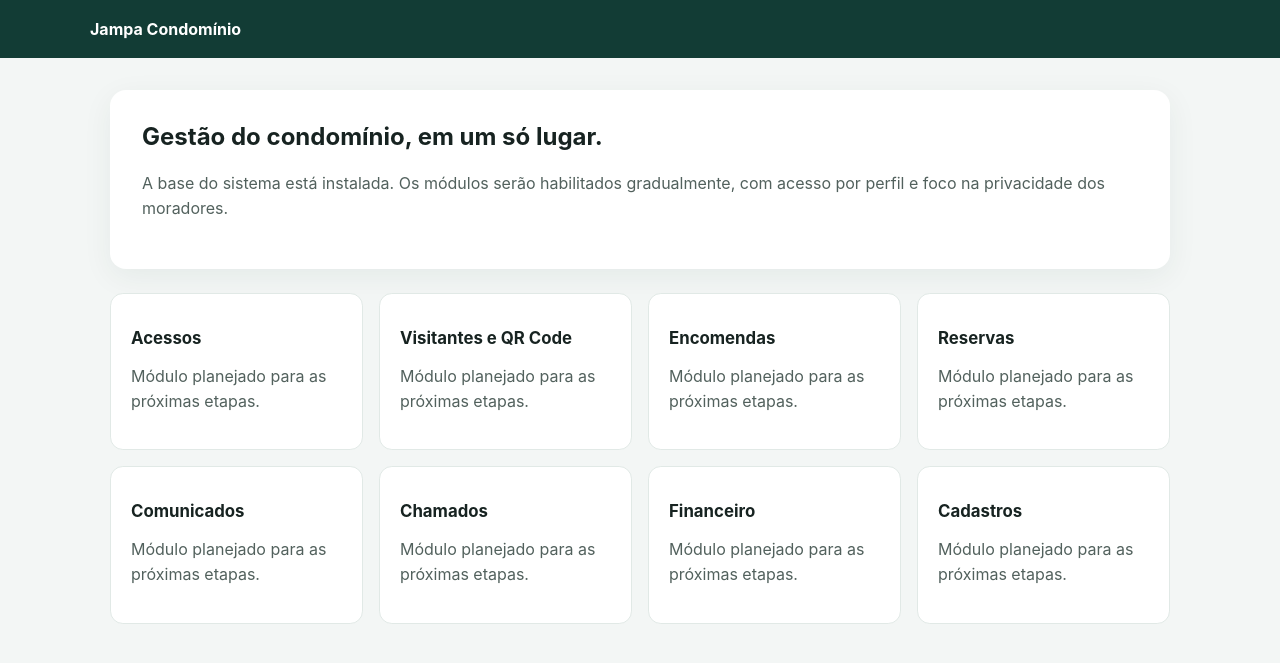
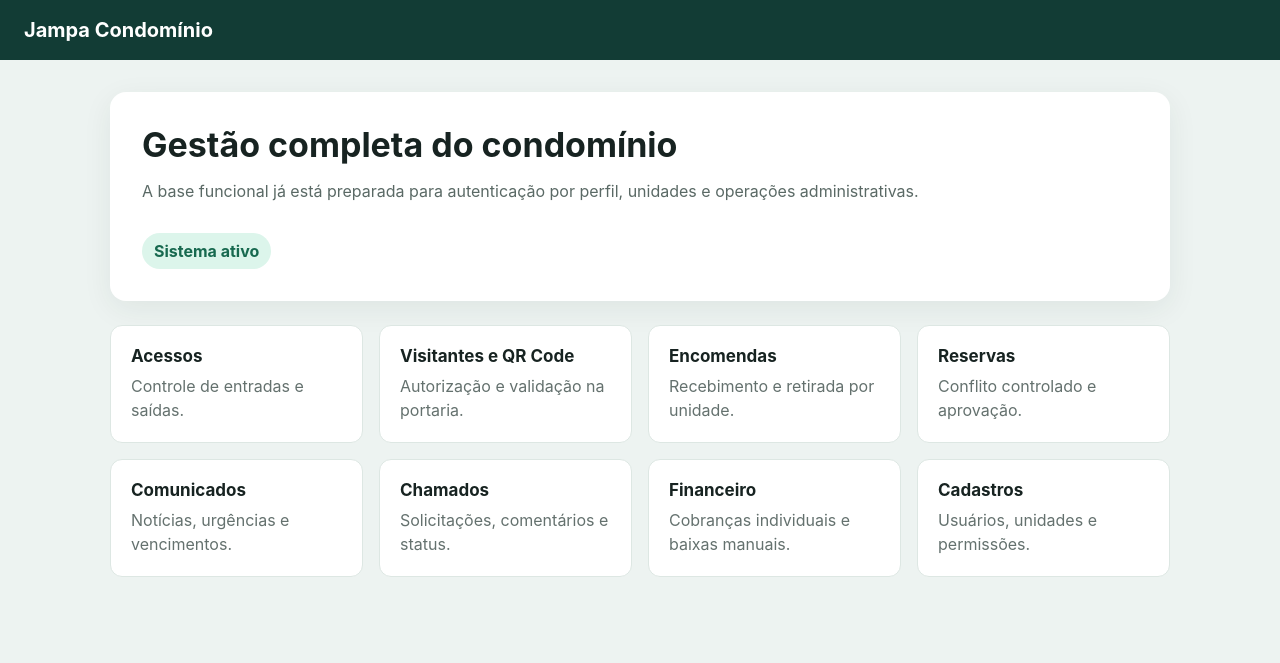
Before and after one commit to 4l6erto-spec/jampasolucoes-cond, a Laravel app: page / in a window 1280 px wide. Shown: the top 663 px of the page. Run offline with Laravel 12, Linux system fonts and the light colour scheme.

Commit message:
Criar base funcional de autenticação, perfis e módulos do condomínio

```diff
--- a/resources/views/dashboard.blade.php
+++ b/resources/views/dashboard.blade.php
@@ -2,32 +2,32 @@
 <html lang="pt-BR">
 <head>
     <meta charset="utf-8">
-    <meta name="viewport" content="width=device-width, initial-scale=1">
+    <meta name="viewport" content="width=device-width,initial-scale=1">
     <meta name="theme-color" content="#123c35">
     <title>{{ config('app.name') }}</title>
     <style>
-        :root { color-scheme: light; font-family: Inter, system-ui, sans-serif; background: #f3f6f5; color: #172321; }
-        * { box-sizing: border-box; }
-        body { margin: 0; }
-        header { padding: 1.2rem max(1.25rem, calc((100% - 1100px)/2)); background: #123c35; color: white; }
-        main { max-width: 1100px; margin: 2rem auto; padding: 0 1.25rem; }
-        .welcome { padding: 2rem; background: white; border-radius: 1rem; box-shadow: 0 8px 30px #173a3010; }
-        .grid { display: grid; grid-template-columns: repeat(auto-fit, minmax(210px, 1fr)); gap: 1rem; margin-top: 1.5rem; }
-        .card { padding: 1.25rem; background: white; border: 1px solid #e1e9e6; border-radius: .8rem; }
-        h1 { margin-top: 0; } h2 { font-size: 1.05rem; } p { line-height: 1.55; color: #52615d; }
+        :root{font-family:Inter,system-ui,-apple-system,sans-serif;color:#172321;background:#edf3f1}
+        *{box-sizing:border-box}body{margin:0}.topbar{background:#123c35;color:#fff;padding:18px 24px}.topbar strong{font-size:20px}.wrap{max-width:1100px;margin:auto;padding:32px 20px}.hero{background:#fff;border-radius:16px;padding:32px;box-shadow:0 8px 30px #173a3012}.hero h1{margin:0 0 10px;font-size:34px}.hero p{color:#5a6965}.grid{display:grid;grid-template-columns:repeat(auto-fit,minmax(220px,1fr));gap:16px;margin-top:24px}.card{background:#fff;border:1px solid #dde7e3;border-radius:12px;padding:20px}.card h2{margin:0 0 8px;font-size:17px}.card p{margin:0;color:#64716e;line-height:1.5}.status{display:inline-block;margin-top:16px;padding:8px 12px;border-radius:999px;background:#dcf5eb;color:#17694f;font-weight:700}
+        @media(max-width:600px){.wrap{padding:18px 12px}.hero{padding:22px}.hero h1{font-size:27px}}
     </style>
 </head>
 <body>
-<header><strong>{{ config('app.name') }}</strong></header>
-<main>
-    <section class="welcome">
-        <h1>Gestão do condomínio, em um só lugar.</h1>
-        <p>A base do sistema está instalada. Os módulos serão habilitados gradualmente, com acesso por perfil e foco na privacidade dos moradores.</p>
+<header class="topbar"><strong>{{ config('app.name') }}</strong></header>
+<main class="wrap">
+    <section class="hero">
+        <h1>Gestão completa do condomínio</h1>
+        <p>A base funcional já está preparada para autenticação por perfil, unidades e operações administrativas.</p>
+        <span class="status">Sistema ativo</span>
     </section>
-    <section class="grid" aria-label="Módulos do sistema">
-        @foreach (['Acessos', 'Visitantes e QR Code', 'Encomendas', 'Reservas', 'Comunicados', 'Chamados', 'Financeiro', 'Cadastros'] as $module)
-            <article class="card"><h2>{{ $module }}</h2><p>Módulo planejado para as próximas etapas.</p></article>
-        @endforeach
+    <section class="grid">
+        <article class="card"><h2>Acessos</h2><p>Controle de entradas e saídas.</p></article>
+        <article class="card"><h2>Visitantes e QR Code</h2><p>Autorização e validação na portaria.</p></article>
+        <article class="card"><h2>Encomendas</h2><p>Recebimento e retirada por unidade.</p></article>
+        <article class="card"><h2>Reservas</h2><p>Conflito controlado e aprovação.</p></article>
+        <article class="card"><h2>Comunicados</h2><p>Notícias, urgências e vencimentos.</p></article>
+        <article class="card"><h2>Chamados</h2><p>Solicitações, comentários e status.</p></article>
+        <article class="card"><h2>Financeiro</h2><p>Cobranças individuais e baixas manuais.</p></article>
+        <article class="card"><h2>Cadastros</h2><p>Usuários, unidades e permissões.</p></article>
     </section>
 </main>
 </body>
--- a/routes/web.php
+++ b/routes/web.php
@@ -3,3 +3,4 @@
 use Illuminate\Support\Facades\Route;
 
 Route::view('/', 'dashboard')->name('home');
+Route::get('/up', fn () => response()->json(['status' => 'ok']));
```
Also changed, not shown: app/Models/Unit.php (added, +29 -0 lines), app/Models/User.php (+26 -1 lines), database/seeders/DatabaseSeeder.php (added, +40 -0 lines), database/migrations/2026_11_27_000001_create_units_and_update_users.php (added), database/migrations/2026_11_27_000002_create_condominio_modules.php (added), database/migrations/2026_11_27_000003_create_finance_and_access.php (added).
